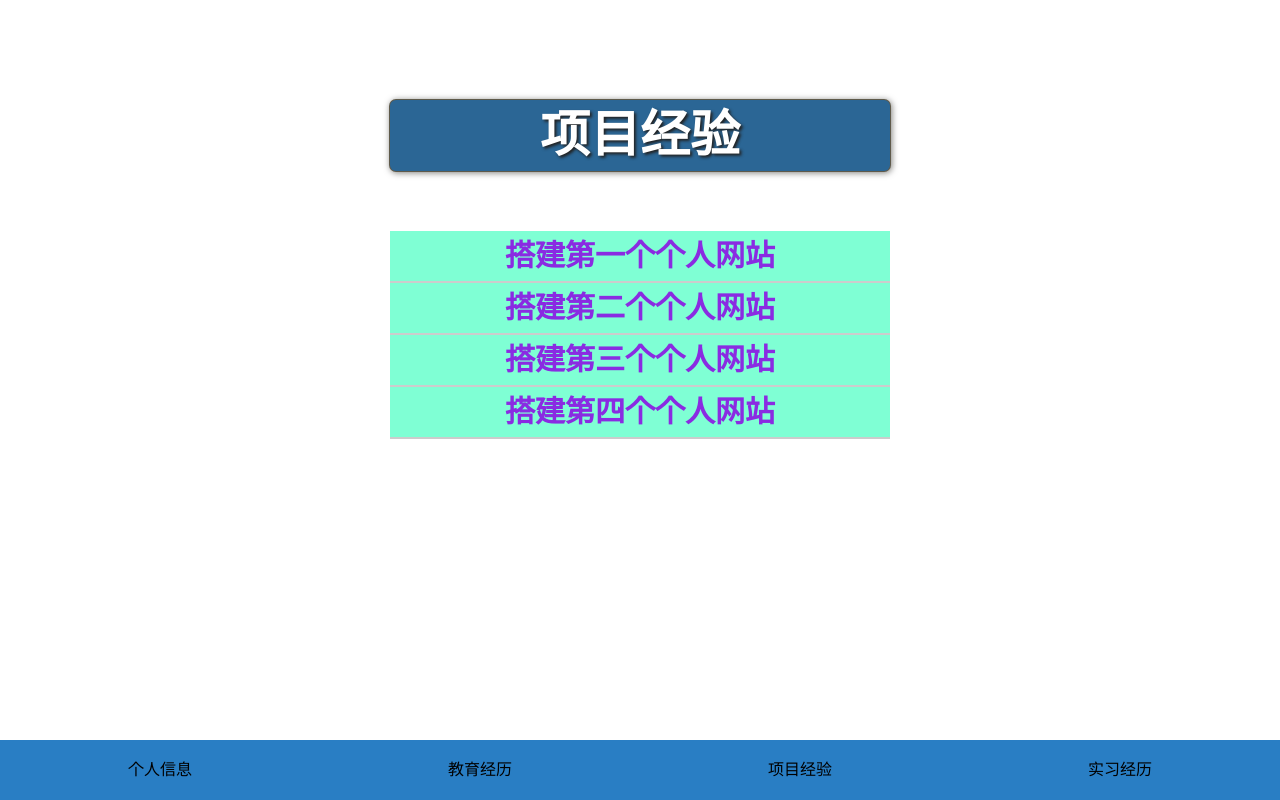
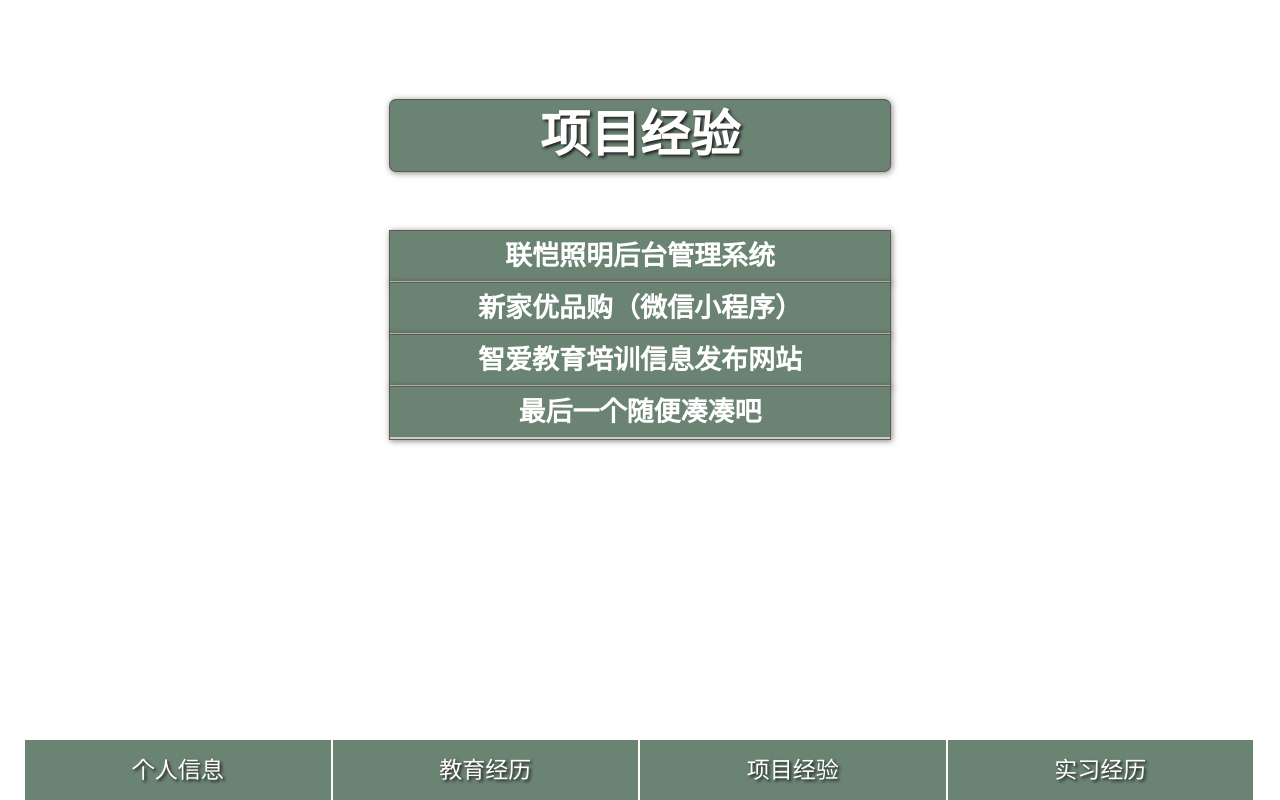
Before and after one commit to Alyssa-x/Alyssa-CV, a Vue app: page /projects in a window 1280 px wide. Built offline with nearby package versions, Linux system fonts and the light colour scheme.

Commit message:
completed

```diff
--- a/src/App.vue
+++ b/src/App.vue
@@ -3,7 +3,6 @@
   <router-view></router-view>
    <tab-bar>
      <tab-bar-item path="/personal">
-       <!-- <img src="./assets/logo.png" alt=""> -->
        <div slot="item-text">个人信息</div>
        </tab-bar-item>
       <tab-bar-item path="/education">
--- a/src/components/tabbar/TabBar.vue
+++ b/src/components/tabbar/TabBar.vue
@@ -6,25 +6,29 @@
 
 <script>
 export default {
-    name:"TabBar"
+  name: "TabBar"
 };
 </script>
 
 <style>
+#tab-bar {
+  /* flex布局浏览器兼容问题 */
+  display: box; /* OLD - Android 4.4- */
+  display: -webkit-box; /* OLD - iOS 6-, Safari 3.1-6 */
+  display: -moz-box; /* OLD - Firefox 19- (buggy but mostly works) */
+  display: -ms-flexbox; /* TWEENER - IE 10 */
+  display: -webkit-flex; /* NEW - Chrome */
+  display: flex; /* NEW, Spec - Opera 12.1, Firefox 20+ */
 
-
-#tab-bar {
-  display: flex;
-  background-color: rgb(41, 126, 196);
+  background-color: #6a8372;
+  color: #ffffff;
+  font-family: "微软雅黑", "宋体", "黑体", Arial;
+  font-size: 23px;
+  text-shadow: 2px 2px 3px #222222;
   position: fixed;
   left: 0;
   right: 0;
   bottom: 0;
+  margin: 0 25px;
 }
-/* .tab-bar-item {
-  flex: 1;
-  text-align: center;
-  height: 60px;
-  line-height: 60px;
-} */
 </style>
--- a/src/components/tabbar/TabBarItem.vue
+++ b/src/components/tabbar/TabBarItem.vue
@@ -1,29 +1,37 @@
 <template>
-<div class="tab-bar-item" @click="itemClick">
+  <div class="tab-bar-item" @click="itemClick">
     <slot name="item-text"></slot>
-    </div>
+  </div>
 </template>
 
 <script>
 export default {
-    name: "TabBarItem",
-    props:{
-        path:String
-    },
-    methods:{
-        itemClick(){
-            this.$router.replace(this.path)
-        }
+  name: "TabBarItem",
+  props: {
+    path: String
+  },
+  methods: {
+    itemClick() {
+      this.$router.replace(this.path);
     }
-}
+  }
+};
 </script>
 
 <style>
+.tab-bar-item {
+  /* flex布局浏览器兼容问题 */
+  -webkit-box-flex: 1; /* OLD - iOS 6-, Safari 3.1-6 */
+  -moz-box-flex: 1; /* OLD - Firefox 19- */
+  width: 20%; /* For old syntax, otherwise collapses. */
+  -webkit-flex: 1; /* Chrome */
+  -ms-flex: 1; /* IE 10 */
+  flex: 1;
 
-.tab-bar-item {
-  flex: 1;
   text-align: center;
   height: 60px;
   line-height: 60px;
+  border-right: 2px solid #fff;
+  cursor: pointer;
 }
 </style>
--- a/src/views/education/Education.vue
+++ b/src/views/education/Education.vue
@@ -63,7 +63,7 @@ export default {
 }
 
 .container-edu h1 {
-  background: #2b6695;
+  background: #6a8372;
   border-radius: 6px 6px 6px 6px;
   box-shadow: 0 0 0 1px #5f5a4b, 1px 1px 6px 1px rgba(10, 10, 0, 0.5);
   color: #ffffff;
@@ -78,7 +78,7 @@ export default {
 }
 
 .container-edu h2 {
-  background: #849ff5;
+  background: rgb(133, 145, 125);
   border-radius: 6px 6px 6px 6px;
   box-shadow: 0 0 0 1px #5f5a4b, 1px 1px 6px 1px rgba(10, 10, 0, 0.5);
   color: #ffffff;
@@ -117,7 +117,7 @@ export default {
   height: 0;
   border-width: 25px;
   border-style: solid;
-  border-color: tomato transparent transparent transparent;
+  border-color: rgb(117, 153, 136) transparent transparent transparent;
 }
 
 .container-edu .right {
@@ -138,7 +138,7 @@ export default {
 .container-edu .right .score {
   font-family: "微软雅黑", "宋体", "黑体", Arial;
   font-size: 20px;
-  font-weight: bold;
+  font-weight: 500;
   text-align: left;
   margin: 0 15px 10px;
 }
--- a/src/views/intern/Intern.vue
+++ b/src/views/intern/Intern.vue
@@ -86,7 +86,7 @@ export default {
 }
 
 .container-intern h1 {
-  background: #2b6695;
+  background:#6a8372;
   border-radius: 6px 6px 6px 6px;
   box-shadow: 0 0 0 1px #5f5a4b, 1px 1px 6px 1px rgba(10, 10, 0, 0.5);
   color: #ffffff;
@@ -101,7 +101,7 @@ export default {
 }
 
 .container-intern h2 {
-  background: #849ff5;
+  background: rgb(133, 145, 125);
   border-radius: 6px 6px 6px 6px;
   box-shadow: 0 0 0 1px #5f5a4b, 1px 1px 6px 1px rgba(10, 10, 0, 0.5);
   color: #ffffff;
@@ -140,7 +140,7 @@ export default {
   height: 0;
   border-width: 25px;
   border-style: solid;
-  border-color: tomato transparent transparent transparent;
+  border-color:rgb(117, 153, 136) transparent transparent transparent;
 }
 
 .container-intern .right {
@@ -161,7 +161,7 @@ export default {
 .container-intern .right .responsibility {
   font-family: "微软雅黑", "宋体", "黑体", Arial;
   font-size: 20px;
-  font-weight: bold;
+  font-weight: 500;
   text-align: left;
   margin: 0 15px 10px;
 }
--- a/src/views/personal/Personal.vue
+++ b/src/views/personal/Personal.vue
@@ -1,9 +1,8 @@
 <template>
   <!-- <div class="resume"> -->
-    <div class="container-personal">
-      <h1 class="title">{{title}}</h1>
+  <div class="container-personal">
+    <h1 class="title">{{ title }}</h1>
     <div class="wrap">
-
       <div class="personal">
         <div class="name">姓名：{{ name }}</div>
         <div class="contact">电话：{{ phone }}</div>
@@ -12,11 +11,11 @@
         <div class="github">Github: {{ github }}</div>
       </div>
       <div class="img">
-        <img src="../../assets/img/hhcy.jpg" alt="" />
+        <img src="../../assets/img/1.jpg" alt="" />
       </div>
       <section></section>
     </div>
-    </div>
+  </div>
 
   <!-- </div> -->
 </template>
@@ -26,7 +25,7 @@ export default {
   name: "Personal",
   data() {
     return {
-      title:"个人信息",
+      title: "个人信息",
       name: "光头强",
       phone: "15510320000",
       email: "mm@cuc.edu.cn",
@@ -39,23 +38,21 @@ export default {
 <!-- Add "scoped" attribute to limit CSS to this component only -->
 <style>
 @import "../../assets/css/reset.css";
-.container-personal{
+.container-personal {
   width: 800px;
   position: absolute;
   left: 50%;
   top: 100px;
   transform: translateX(-50%);
-
 }
 .container-personal h1 {
-  background: #2b6695;
+  background: #6a8372;
   border-radius: 6px 6px 6px 6px;
   box-shadow: 0 0 0 1px #5f5a4b, 1px 1px 6px 1px rgba(10, 10, 0, 0.5);
   color: #ffffff;
   font-family: "微软雅黑", "宋体", "黑体", Arial;
   font-size: 50px;
   font-weight: bold;
-  /* width: 500px; */
   height: 55px;
   line-height: 55px;
   text-align: center;
@@ -66,33 +63,39 @@ export default {
 
 .container-personal .wrap {
   width: 800px;
-  /* position: absolute;
-  left: 50%;
-  top: 20%;
-  transform: translateX(-50%); */
-  background-color: rgb(158, 167, 168);
-  /* overflow: hidden; */
+  background-color: rgb(133, 145, 125);
+  color: aliceblue;
+  text-shadow: 2px 2px 3px #222222;
   display: flex;
+  /* flex布局浏览器兼容问题 */
+  -webkit-box-align: center;
+  -webkit-align-items: center;
+  -moz-align-items: center;
+  -ms-align-items: center;
+  -o-align-items: center;
+  align-items: center;
+
+  -webkit-box-pack: space-evenly;
+  -webkit-justify-content: space-evenly;
+  -moz-justify-content: space-evenly;
+  -ms-justify-content: space-evenly;
+  -o-justify-content: space-evenly;
   justify-content: space-evenly;
-  align-items: center;
+
   border-radius: 20px;
 }
 
 .container-personal .wrap .img {
-  margin:20px;
+  margin: 20px;
   margin-right: -40px;
-
 }
 .container-personal .wrap img {
   width: 150px;
   height: 200px;
-
-  /* margin: auto; */
 }
-.container-personal .wrap .personal{
+.container-personal .wrap .personal {
   font-size: 20px;
-  font-weight:600;
+  font-weight: 600;
   line-height: 2;
 }
-
 </style>
--- a/src/views/projects/Projects.vue
+++ b/src/views/projects/Projects.vue
@@ -2,17 +2,15 @@
   <div class="container-projects">
     <h1 class="title">{{ title }}</h1>
     <div class="wrap">
-<div class="item" v-for="item in projects" :key="item.id">
-      <h3>{{item.title}}</h3>
-      <ul>
-        <li v-for="(i,index) in item.contents" :key="index">{{i}}</li>
-      </ul>
-    </div>
+      <div class="item" v-for="item in projects" :key="item.id">
+        <h3>{{ item.title }}</h3>
+        <ul>
+          <li v-for="(i, index) in item.contents" :key="index">{{ i }}</li>
+        </ul>
+      </div>
     </div>
 
     <!-- <div :class="{'item':true,'active':isActive[0]}" @click = "itemClick($event)"> -->
-
-
   </div>
 </template>
 
@@ -22,48 +20,67 @@ export default {
   data() {
     return {
       // isActive: [false, false, false, false],
-      title:"项目经验",
-      projects:[
+      title: "项目经验",
+      projects: [
         {
-          id:1,
-          title:"搭建第一个个人网站",
-          contents:["做了很多事情","又又做了很多事情","又又又做了很多事情","又又又又做了很多事情"]
+          id: 1,
+          title: "联恺照明后台管理系统",
+          contents: [
+            "优化代码兼容性",
+            "负责页面的布局和数据渲染",
+            "前端交互和网页美化",
+            "负责页面的数据渲染"
+          ]
         },
         {
-          id:2,
-          title:"搭建第二个个人网站",
-          contents:["做了很多事情","又又做了很多事情","又又又做了很多事情","又又又又做了很多事情"]
+          id: 2,
+          title: "新家优品购（微信小程序）",
+          contents: [
+            "做了很多事情",
+            "又又做了很多事情",
+            "又又又做了很多事情",
+            "又又又又做了很多事情"
+          ]
         },
         {
-          id:2,
-          title:"搭建第三个个人网站",
-          contents:["做了很多事情","又又做了很多事情","又又又做了很多事情","又又又又做了很多事情"]
+          id: 3,
+          title: "智爱教育培训信息发布网站",
+          contents: [
+            "做了很多事情",
+            "又又做了很多事情",
+            "又又又做了很多事情",
+            "又又又又做了很多事情"
+          ]
         },
         {
-          id:2,
-          title:"搭建第四个个人网站",
-          contents:["做了很多事情","又又做了很多事情","又又又做了很多事情","又又又又做了很多事情"]
+          id: 4,
+          title: "最后一个随便凑凑吧",
+          contents: [
+            "做了很多事情",
+            "又又做了很多事情",
+            "又又又做了很多事情",
+            "又又又又做了很多事情"
+          ]
         }
       ]
     };
   },
-  methods: {
-
-  }
+  methods: {}
 };
 </script>
 
 <!-- Add "scoped" attribute to limit CSS to this component only -->
 <style>
 @import "../../assets/css/reset.css";
-.container-projects{
+.container-projects {
   width: 500px;
   height: auto;
   margin: 100px auto;
   text-align: center;
+  margin-bottom: 80px;
 }
 .container-projects h1 {
-  background: #2b6695;
+  background: #6a8372;
   border-radius: 6px 6px 6px 6px;
   box-shadow: 0 0 0 1px #5f5a4b, 1px 1px 6px 1px rgba(10, 10, 0, 0.5);
   color: #ffffff;
@@ -77,7 +94,6 @@ export default {
   text-shadow: 2px 2px 3px #222222;
 }
 .wrap {
-
   background-color: antiquewhite;
 }
 .wrap .item {
@@ -88,13 +104,15 @@ export default {
   height: 150px;
 }
 .wrap h3 {
-  font-size: 30px;
+  font-size: 27px;
   width: 100%;
   height: 50px;
   line-height: 50px;
   border-bottom: 2px solid #ccc;
-  background-color: aquamarine;
-  color: blueviolet;
+  background-color: #6a8372;
+  box-shadow: 0 0 0 1px #5f5a4b, 1px 1px 6px 1px rgba(10, 10, 0, 0.5);
+  color: #ffffff;
+  font-family: "微软雅黑", "宋体", "黑体", Arial;
   text-align: center;
   font-weight: bolder;
 }
@@ -104,13 +122,16 @@ export default {
   transition-property: height;
   transition-duration: 1s;
   padding-left: 20px;
-
 }
 .wrap ul li {
   height: auto;
   font-size: 20px;
+  font-family: "微软雅黑", "宋体", "黑体", Arial;
   text-align: left;
   margin: 10px;
-  font-weight: bolder;
+  font-weight: 200;
+}
+.wrap ul li:first-of-type {
+  margin-top: 20px;
 }
 </style>
```
Also changed, not shown: src/assets/img/1.jpg (added).
